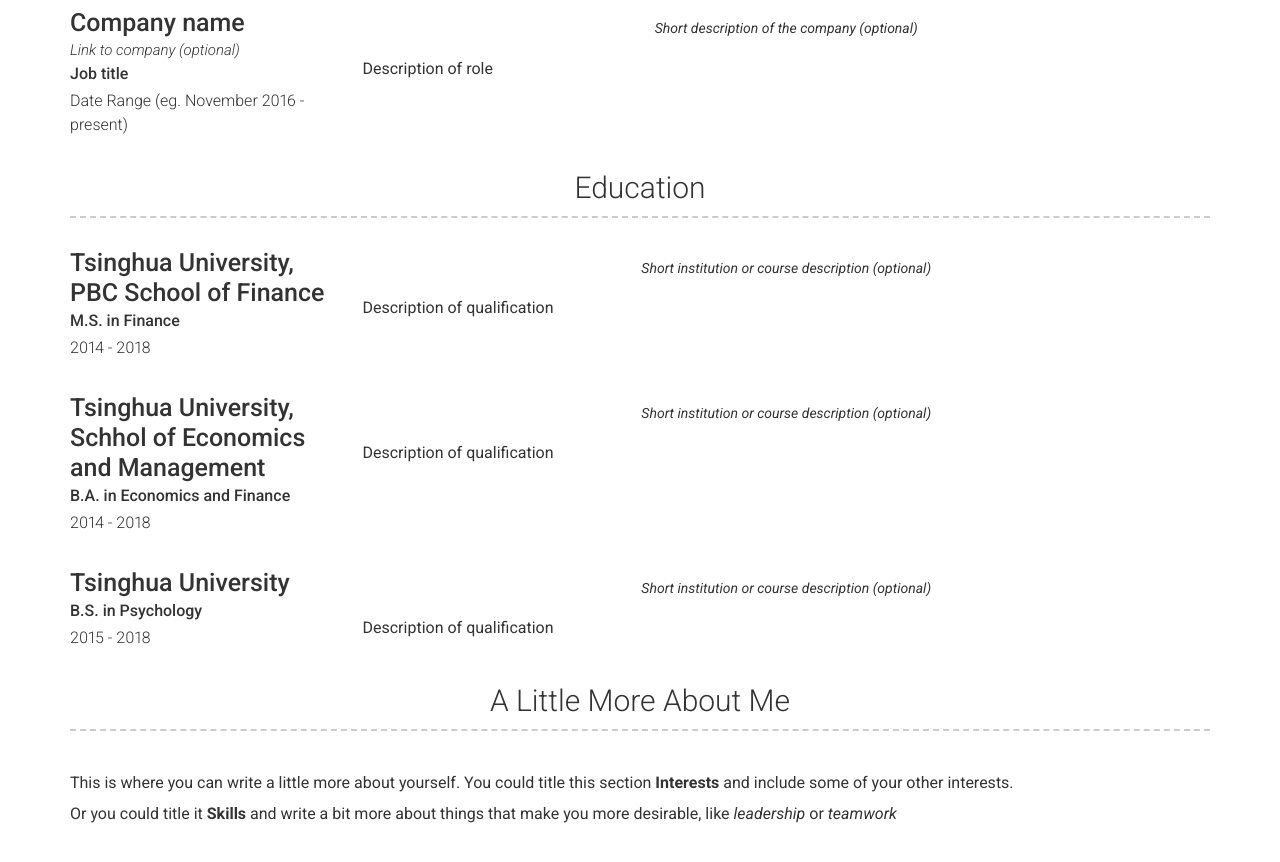
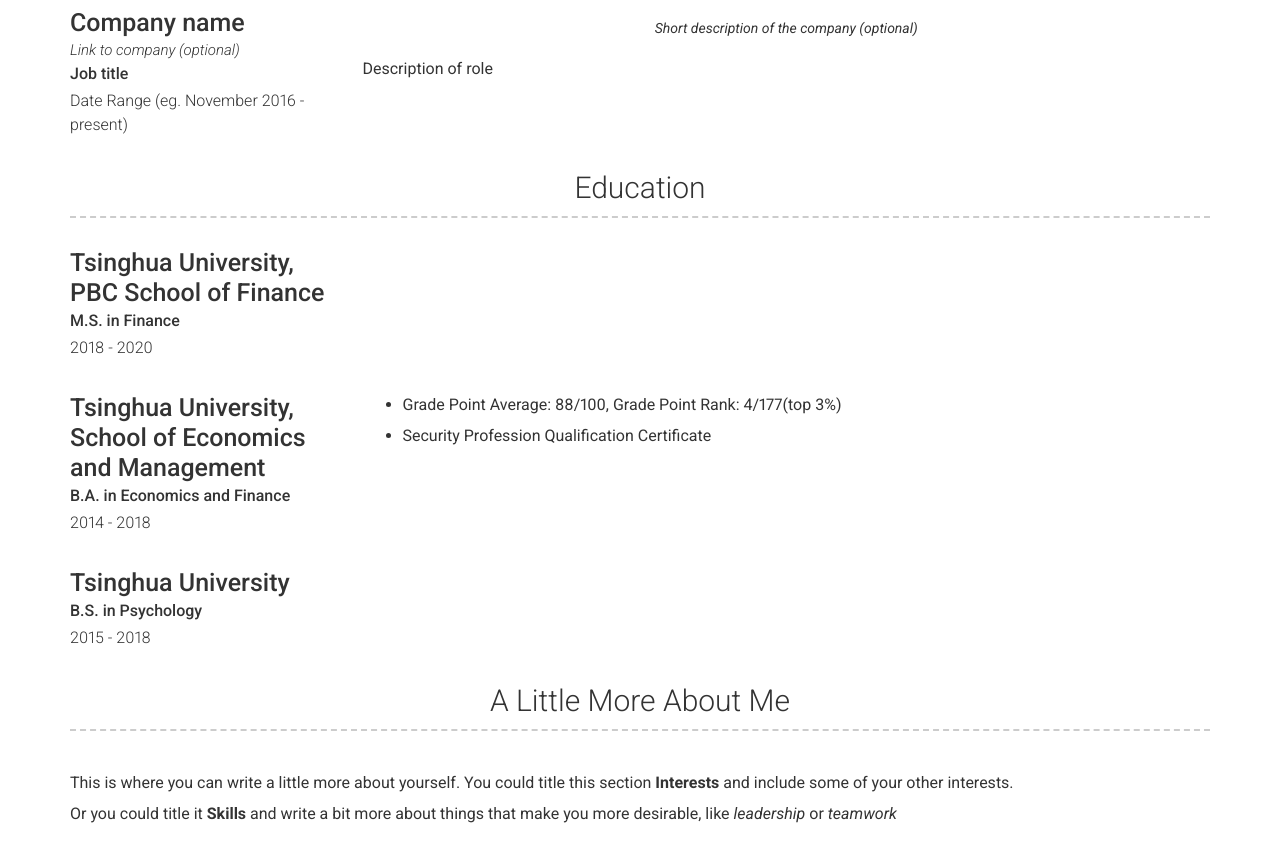
Before and after one commit to shuhuaizhang/shuhuaizhang.github.io, a Jekyll site: the page built from index.md, in a window 1280 px wide and 900 px high, scrolled down 1224 px. Shown: the top 862 px of the window. Built offline with Jekyll 4.4.1, drawn with Linux system fonts in a browser that asks for light colours; nearby versions of some CDN libraries.

Commit message:
Update education.yml

```diff
--- a/_data/education.yml
+++ b/_data/education.yml
@@ -1,27 +1,29 @@
 # Education Template
 - layout: left
   name: Tsinghua University, PBC School of Finance
-  dates: 2014 - 2018
+  dates: 2018 - 2020
   qualification: M.S. in Finance
-  quote: >
-    Short institution or course description (optional)
-  description: | # this will include new lines to allow paragraphs
-    Description of qualification
+  #quote: >
+  #  Short institution or course description (optional)
+  #description: | # this will include new lines to allow paragraphs
+  #  Description of qualification
 
 - layout: left
-  name: Tsinghua University, Schhol of Economics and Management
+  name: Tsinghua University, School of Economics and Management
   dates: 2014 - 2018
   qualification: B.A. in Economics and Finance
-  quote: >
-    Short institution or course description (optional)
+  #quote: >
+  #  Short institution or course description (optional)
   description: | # this will include new lines to allow paragraphs
-    Description of qualification
+    - Grade Point Average: 88/100, Grade Point Rank: 4/177(top 3%)
+
+    - Security Profession Qualification Certificate
 
 - layout: left
   name: Tsinghua University
   dates: 2015 - 2018
   qualification: B.S. in Psychology
-  quote: >
-    Short institution or course description (optional)
-  description: | # this will include new lines to allow paragraphs
-    Description of qualification
+  #quote: >
+  #  Short institution or course description (optional)
+  #description: | # this will include new lines to allow paragraphs
+  #  Description of qualification
```
